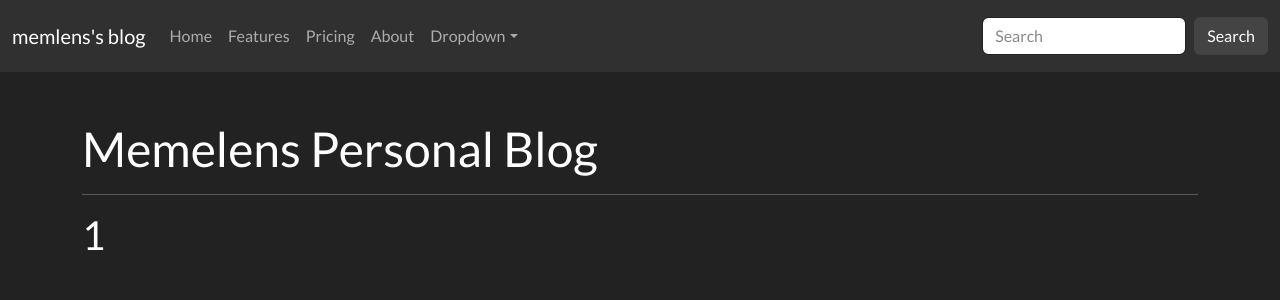
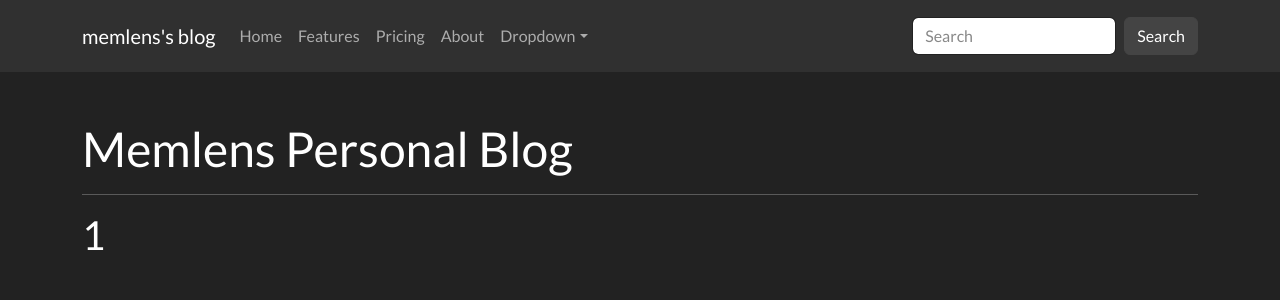
Before and after one commit to memlens/blog1, a Django app: page /category/1/ in a window 1280 px wide. Shown: the top 300 px of the page. Run offline with Django 5.2, Linux system fonts and the light colour scheme; data comes from the database, SQL or seed files in the repository; some libraries are stand-ins or nearby versions.

Commit message:
Upgrad django and requirements modules

```diff
--- a/blog/templates/blog/index.html
+++ b/blog/templates/blog/index.html
@@ -16,7 +16,7 @@
                     </a>
                 {% endfor %}
             </small>
-            <p>{{ post.body | slice:":400" }}...</p>
+            <p>{{ post.body | slice:":200" }}...</p>
         {% endfor %}
     {% endblock posts %}
 {% endblock page_content %}
--- a/personal_blog/settings.py
+++ b/personal_blog/settings.py
@@ -18,7 +18,7 @@ SECRET_KEY = env("SECRET_KEY")
 # SECURITY WARNING: don't run with debug turned on in production!
 DEBUG = env("DEBUG", default=False)
 
-ALLOWED_HOSTS = [".vercel.app"]
+#ALLOWED_HOSTS = [".vercel.app"]
 
 
 # Application definition
@@ -110,8 +110,8 @@ USE_TZ = True
 # https://docs.djangoproject.com/en/5.1/howto/static-files/
 
 STATIC_URL = "static/"
+STATIC_ROOT = os.path.join(BASE_DIR, 'staticfiles')
 STATICFILES_DIRS = [BASE_DIR / "static"]
-STATIC_ROOT = os.path.join(BASE_DIR, 'static')
 
 # Default primary key field type
 # https://docs.djangoproject.com/en/5.1/ref/settings/#default-auto-field
--- a/templates/base.html
+++ b/templates/base.html
@@ -4,7 +4,7 @@
 <html lang="en">
 <head>
     <meta charset="utf-8">
-    <title>Memelens Personal Blog</title>
+    <title>memlens Personal Blog</title>
     {% load static %}
     <link rel="apple-touch-icon" sizes="180x180" href="{% static 'images/apple-touch-icon.png' %}">
     <link rel="icon" type="image/png" sizes="32x32" href="{% static 'images/favicon-32x32.png' %}">
@@ -22,7 +22,7 @@
 </header>
 
 <main class="container my-5">
-<h1>Memelens Personal Blog</h1>
+<h1>Memlens Personal Blog</h1>
 <hr>
 {% block page_title %}{% endblock page_title %}
 {% block page_content %}{% endblock page_content %}
@@ -32,8 +32,8 @@
     <!-- Footer content -->
 </footer>
 
-<!--<script src="{% static 'js/bootstrap.min.js' %}"></script>-->
-<!--<script src="https://cdnjs.cloudflare.com/ajax/libs/bootstrap/5.1.3/js/bootstrap.bundle.min.js"></script>-->
+<!-- <script src="{% static 'js/bootstrap.min.js' %}"></script>
+<script src="https://cdnjs.cloudflare.com/ajax/libs/bootstrap/5.1.3/js/bootstrap.bundle.min.js"></script> -->
 
 <script src="{% static 'js/app.js' %}"></script>
 
--- a/templates/navbar.html
+++ b/templates/navbar.html
@@ -1,5 +1,5 @@
 <nav class="navbar navbar-expand-lg bg-dark" data-bs-theme="dark">
-    <div class="container-fluid">
+    <div class="container">
       <a class="navbar-brand" href="{% url 'blog_index' %}">memlens's blog</a>
       <div class="collapse navbar-collapse" id="navbarColor02">
         <ul class="navbar-nav me-auto">
```
